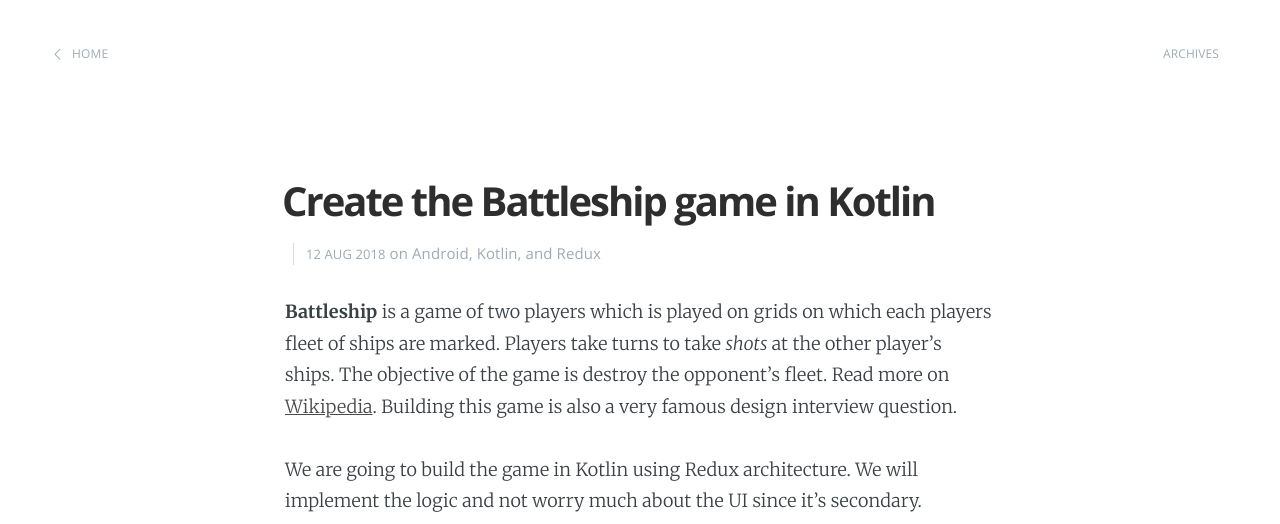
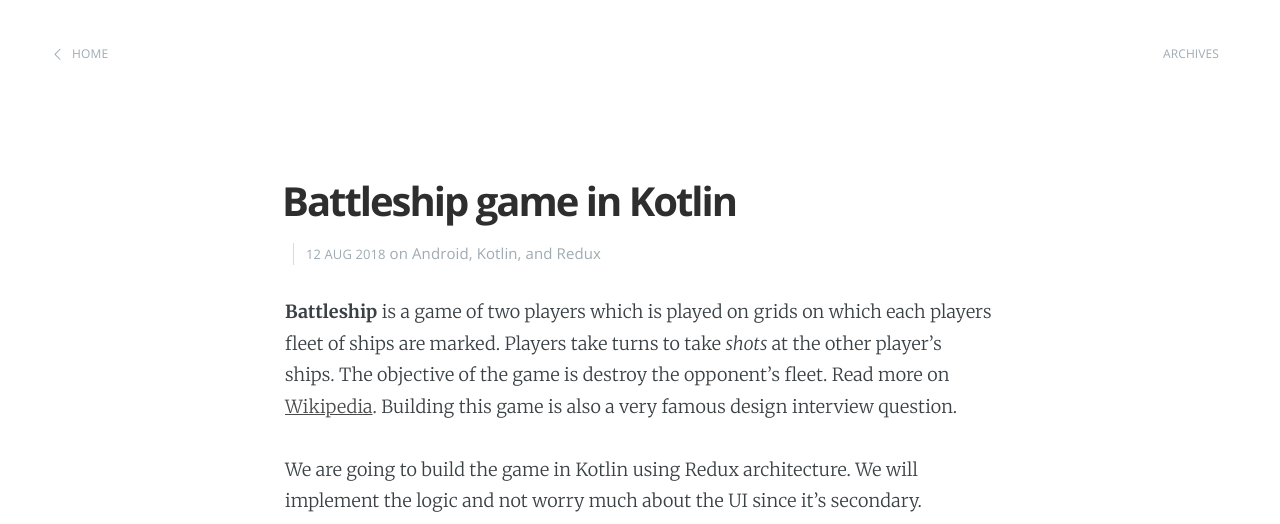
Before and after one commit to jayrambhia/jayrambhia.github.com, a Jekyll site: the page built from _posts/2018-08-12-kotlin-battleship.markdown, in a window 1280 px wide and 900 px high, cut to the strip 0-524 px from the top of the window. Built offline with Jekyll 4.4.1, drawn with Linux system fonts in a browser that asks for light colours; comment, search, counter and statistics services are not loaded.

Commit message:
fix content

```diff
--- a/_posts/2018-08-12-kotlin-battleship.markdown
+++ b/_posts/2018-08-12-kotlin-battleship.markdown
@@ -10,12 +10,12 @@ image:
   height: 620
   width: 480
 slug: battleship-kotlin
-title: Create the Battleship game in Kotlin
+title: Battleship game in Kotlin
 description: Build your own Battleship game in Kotlin with immutable data structures and explore kotlin operators and overloading. This article focuses on getting the right building blocks to create the Battleship game.
 keywords: [android, android development, androiddev, dev, redux, kotlin, redux architecture, battleship, battleship game, battleship android app, battleship in kotlin, redux store in kotlin, kotlin operator overloading]
 category_tag: [Android, Kotlin, Redux]
 series: redux-android
-series_description: Use Redux for something a little more complex than a notes app. Create the **Battleship game** in Kotlin using your own Redux implementation. This article focuses on getting the right building blocks for the game.
+series_description: Use Redux for something a little more complex than a notes app. Write the Battleship game in Kotlin using your own Redux implementation. This article focuses on getting the right building blocks for the game.
 ---
 
 **Battleship** is a game of two players which is played on grids on which each players fleet of ships are marked. Players take turns to take _shots_ at the other player's ships. The objective of the game is destroy the opponent's fleet. Read more on [Wikipedia](https://en.wikipedia.org/wiki/Battleship_(game)). Building this game is also a very famous design interview question.
```
